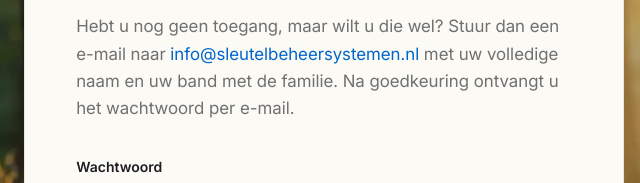
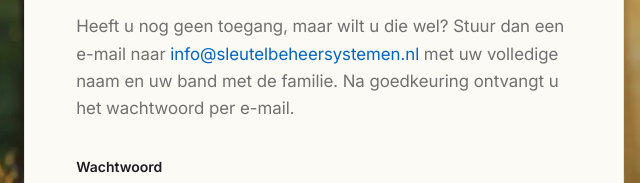
Before and after one commit to thomv-flow8/Sleutelbeheersystemen, a plain HTML site: page stamboom/index.html in a window 1280 px wide. Shown: the part 345-528 px from the top of the page, 0-640 px from the left. Drawn offline with Linux system fonts and the light colour scheme.

Commit message:
Add files via upload

```diff
--- a/stamboom/index.html
+++ b/stamboom/index.html
@@ -70,7 +70,7 @@ window.SVL_FOTO = "foto/";</script>
       <div style="max-width:max(340px, min(600px, 56vw));margin:0 auto 0 0;background:#fbfaf5;border:1px solid rgba(35,45,25,0.10);border-radius:6px;padding:clamp(30px,4vw,52px);box-shadow:0 18px 44px rgba(20,32,16,0.18)">
         <h1 style="font-size:clamp(32px,4.6vw,46px);line-height:1.08;font-weight:700;letter-spacing:-0.8px">Besloten familiepagina</h1>
         <p style="margin-top:18px;font-size:17px;line-height:1.6;color:#707070;text-wrap:pretty">Om de inhoud van deze pagina te kunnen bekijken is het noodzakelijk dat u over het juiste wachtwoord beschikt. Deze maatregel is ingesteld om de privacy van de familiegegevens te waarborgen.</p>
-        <p style="margin-top:16px;font-size:17px;line-height:1.6;color:#707070;text-wrap:pretty">Hebt u nog geen toegang, maar wilt u die wel? Stuur dan een e-mail naar <a href="mailto:info@sleutelbeheersystemen.nl">info@sleutelbeheersystemen.nl</a> met uw volledige naam en uw band met de familie. Na goedkeuring ontvangt u het wachtwoord per e-mail.</p>
+        <p style="margin-top:16px;font-size:17px;line-height:1.6;color:#707070;text-wrap:pretty">Heeft u nog geen toegang, maar wilt u die wel? Stuur dan een e-mail naar <a href="mailto:info@sleutelbeheersystemen.nl">info@sleutelbeheersystemen.nl</a> met uw volledige naam en uw band met de familie. Na goedkeuring ontvangt u het wachtwoord per e-mail.</p>
 
         <form onSubmit="{{ onSubmit }}" style="margin-top:36px;display:flex;flex-direction:column;gap:14px;max-width:420px">
           <label for="svl-ww" style="font-size:14px;font-weight:600;color:#1d1d1f">Wachtwoord</label>
```
